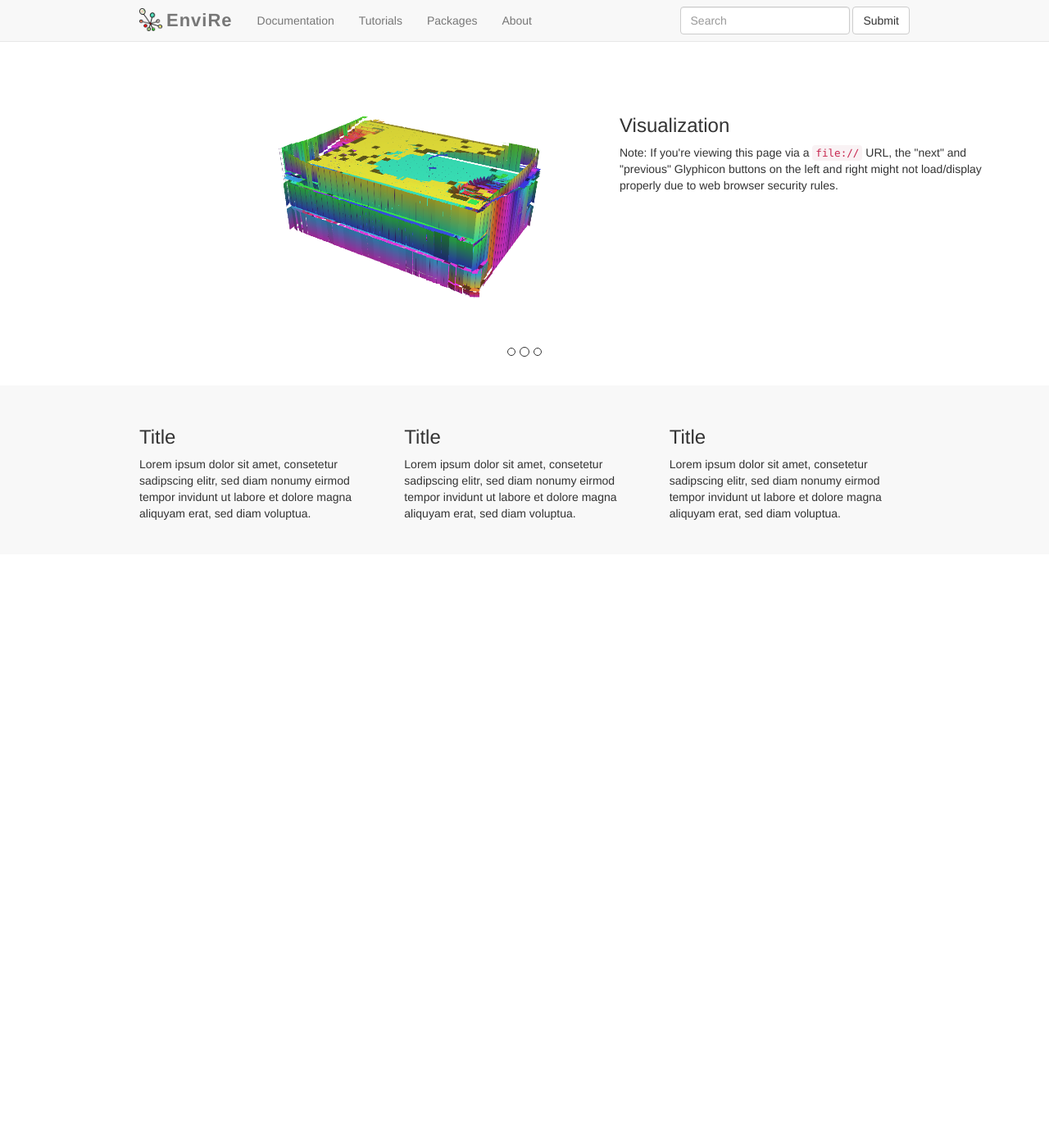
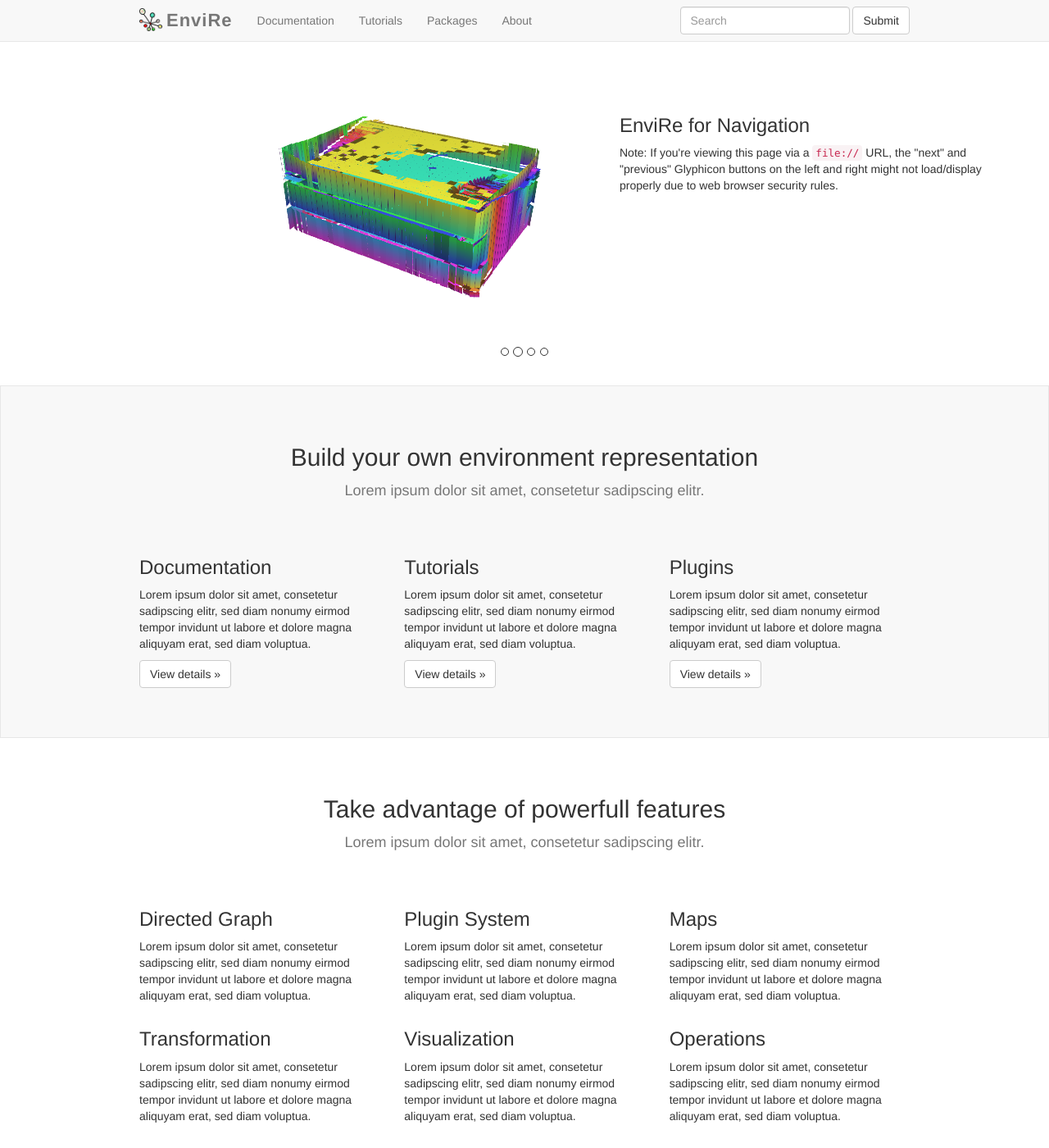
Before and after one commit to envire/envire.github.io, a Jekyll site: the page built from index.html, in a window 1280 px wide and 1400 px high. Shown: the whole window at 82% size. Built offline with Jekyll 4.4.1, drawn with Linux system fonts in a browser that asks for light colours; nearby versions of some CDN libraries; some of the changed text lies outside the part shown.

Commit message:
add teasers to home page

```diff
--- /dev/null
+++ b/_includes/footer.html
@@ -0,0 +1,5 @@
+    <footer class="footer">
+      <div class="container">
+        <p class="text-muted">Place sticky footer content here.</p>
+      </div>
+    </footer>
--- a/_layouts/default.html
+++ b/_layouts/default.html
@@ -13,6 +13,7 @@
         <!-- jQuery (necessary for Bootstrap's JavaScript plugins) -->
         <script src="https://ajax.googleapis.com/ajax/libs/jquery/1.11.3/jquery.min.js"></script>
         <!-- Include all compiled plugins (below), or include individual files as needed -->
-        <script src=""{{ "js/bootstrap.min.js" | prepend: site.baseurl }}"></script>
+        <script src="{{ "js/bootstrap.min.js" | prepend: site.baseurl }}"></script>
+
     </body>
 </html>
--- a/_layouts/home.html
+++ b/_layouts/home.html
@@ -13,7 +13,8 @@
         <ol class="carousel-indicators">
             <li data-target="#carousel-example-generic" data-slide-to="0" class=""></li>
             <li class="" data-target="#carousel-example-generic" data-slide-to="1"></li>
-            <li class="active" data-target="#carousel-example-generic" data-slide-to="2"></li>
+            <li class="" data-target="#carousel-example-generic" data-slide-to="2"></li>
+            <li class="active" data-target="#carousel-example-generic" data-slide-to="3"></li>
         </ol>
         <div class="carousel-inner" role="listbox">
             <div class="item active">
@@ -25,7 +26,7 @@
                             </div>
                             <div class="col-md-6">
                                 <h6>Lorem</h6>
-                                <h3>Envire Graph</h3>
+                                <h3>Environment Representation</h3>
                                 <p>Note: If you're viewing this page via a <code>file://</code> URL, the "next" and "previous" Glyphicon buttons on the left and right might not load/display properly due to web browser security rules.</p>
                             </div>
                         </div>
@@ -40,7 +41,7 @@
                                 <img data-holder-rendered="true" src="images/slider/garage-white.png" alt="Slider 2 MLS Map">
                             </div>
                             <div class="col-md-6">
-                                <h3>Visualization</h3>
+                                <h3>EnviRe for Navigation</h3>
                                 <p>Note: If you're viewing this page via a <code>file://</code> URL, the "next" and "previous" Glyphicon buttons on the left and right might not load/display properly due to web browser security rules.</p>
                             </div>
                         </div>
@@ -55,7 +56,22 @@
                                 <img data-holder-rendered="true" src="images/slider/garage-white.png" alt="Slider 3 MLS Map">
                             </div>
                             <div class="col-md-6">
-                                <h3>Plugins</h3>
+                                <h3>EnviRe for Mapping</h3>
+                                <p>Note: If you're viewing this page via a <code>file://</code> URL, the "next" and "previous" Glyphicon buttons on the left and right might not load/display properly due to web browser security rules.</p>
+                            </div>
+                        </div>
+                    </div>
+                </div>
+            </div>
+            <div class="item">
+                <div class="carousel-caption">
+                    <div class="container">
+                        <div class="row">
+                            <div class="col-md-6">
+                                <img data-holder-rendered="true" src="images/slider/garage-white.png" alt="Slider 3 MLS Map">
+                            </div>
+                            <div class="col-md-6">
+                                <h3>Envire for Simulation</h3>
                                 <p>Note: If you're viewing this page via a <code>file://</code> URL, the "next" and "previous" Glyphicon buttons on the left and right might not load/display properly due to web browser security rules.</p>
                             </div>
                         </div>
@@ -64,22 +80,79 @@
             </div>
         </div>
     </div>
+    <div class="block_container gray">
+        <div class="container">
+            <div class="home_header">
+                <h2>Build your own environment representation</h2>
+                <h4>Lorem ipsum dolor sit amet, consetetur sadipscing elitr.</h4>
+            </div>
+            <div class="row">
+                <div class="col-md-4">
+                    <h3>Documentation</h3>
+                    <p>Lorem ipsum dolor sit amet, consetetur sadipscing elitr, sed diam nonumy eirmod tempor invidunt ut labore et dolore magna aliquyam erat, sed diam voluptua.</p>
+                    <p><a class="btn btn-default" href="#" role="button">View details &raquo;</a></p>
+                </div>
+                <div class="col-md-4">
+                    <h3>Tutorials</h3>
+                    <p>Lorem ipsum dolor sit amet, consetetur sadipscing elitr, sed diam nonumy eirmod tempor invidunt ut labore et dolore magna aliquyam erat, sed diam voluptua.</p>
+                    <p><a class="btn btn-default" href="#" role="button">View details &raquo;</a></p>
+                </div>
+                <div class="col-md-4">
+                    <h3>Plugins</h3
+                    <p>Lorem ipsum dolor sit amet, consetetur sadipscing elitr, sed diam nonumy eirmod tempor invidunt ut labore et dolore magna aliquyam erat, sed diam voluptua.</p>
+                    <p><a class="btn btn-default" href="#" role="button">View details &raquo;</a></p>
+                </div>
+            </div>
+        </div>
+    </div>
     <div class="block_container">
         <div class="container">
+            <div class="home_header">
+                <h2>Take advantage of powerfull features</h2>
+                <h4>Lorem ipsum dolor sit amet, consetetur sadipscing elitr.</h4>
+            </div>
             <div class="row">
                 <div class="col-md-4">
-                <h3>Title</h3>
+                    <h3>Directed Graph</h3>
                     <p>Lorem ipsum dolor sit amet, consetetur sadipscing elitr, sed diam nonumy eirmod tempor invidunt ut labore et dolore magna aliquyam erat, sed diam voluptua.</p>
                 </div>
                 <div class="col-md-4">
-                <h3>Title</h3>
+                    <h3>Plugin System</h3>
                     <p>Lorem ipsum dolor sit amet, consetetur sadipscing elitr, sed diam nonumy eirmod tempor invidunt ut labore et dolore magna aliquyam erat, sed diam voluptua.</p>
                 </div>
                 <div class="col-md-4">
-                <h3>Title</h3
+                    <h3>Maps</h3>
                     <p>Lorem ipsum dolor sit amet, consetetur sadipscing elitr, sed diam nonumy eirmod tempor invidunt ut labore et dolore magna aliquyam erat, sed diam voluptua.</p>
                 </div>
-
+            </div>
+            <div class="row">
+                <div class="col-md-4">
+                    <h3>Transformation</h3>
+                    <p>Lorem ipsum dolor sit amet, consetetur sadipscing elitr, sed diam nonumy eirmod tempor invidunt ut labore et dolore magna aliquyam erat, sed diam voluptua.</p>
+                </div>
+                <div class="col-md-4">
+                    <h3>Visualization</h3>
+                    <p>Lorem ipsum dolor sit amet, consetetur sadipscing elitr, sed diam nonumy eirmod tempor invidunt ut labore et dolore magna aliquyam erat, sed diam voluptua.</p>
+                </div>
+                <div class="col-md-4">
+                    <h3>Operations</h3
+                    <p>Lorem ipsum dolor sit amet, consetetur sadipscing elitr, sed diam nonumy eirmod tempor invidunt ut labore et dolore magna aliquyam erat, sed diam voluptua.</p>
+                </div>
+            </div>
+            <div class="row">
+                <div class="col-md-4">
+                    <h3>Serialization</h3>
+                    <p>Lorem ipsum dolor sit amet, consetetur sadipscing elitr, sed diam nonumy eirmod tempor invidunt ut labore et dolore magna aliquyam erat, sed diam voluptua.</p>
+                </div>
+                <div class="col-md-4">
+                    <h3>Visualization</h3>
+                    <p>Lorem ipsum dolor sit amet, consetetur sadipscing elitr, sed diam nonumy eirmod tempor invidunt ut labore et dolore magna aliquyam erat, sed diam voluptua.</p>
+                </div>
+                <div class="col-md-4">
+                    <h3>Integration in ROCK</h3
+                    <p>Lorem ipsum dolor sit amet, consetetur sadipscing elitr, sed diam nonumy eirmod tempor invidunt ut labore et dolore magna aliquyam erat, sed diam voluptua.</p>
+                </div>
+            </div>
         </div>
     </div>
 
@@ -87,5 +160,7 @@
         <script src="https://ajax.googleapis.com/ajax/libs/jquery/1.11.3/jquery.min.js"></script>
         <!-- Include all compiled plugins (below), or include individual files as needed -->
         <script src="{{ "js/bootstrap.min.js" | prepend: site.baseurl }}"></script>
+
+
     </body>
 </html>
--- a/css/envire.css
+++ b/css/envire.css
@@ -139,10 +139,53 @@ body {
 
 .block_container
 {
-    background-color: #f8f8f8;
-    border-color: #e7e7e7;
-    border-width: 1px;
-    padding-top: 30px;
-    padding-bottom: 30px;
+    padding-top: 50px;
+    padding-bottom: 50px;
 
 }
+
+div.gray
+{
+    background-color: #f8f8f8;
+    border: 1px solid #e7e7e7;
+}
+
+.home_header h2
+{
+    text-align: center;
+    margin-bottom: 15px;
+}
+
+.home_header h4
+{
+    text-align: center;
+    color: #777;
+}
+
+.home_header
+{
+    margin-bottom: 50px;
+}
+
+body {
+  /* Margin bottom by footer height */
+  margin-bottom: 60px;
+}
+
+.footer {
+  position: absolute;
+  bottom: 0;
+  width: 100%;
+  /* Set the fixed height of the footer here */
+  height: 60px;
+  background-color: #f5f5f5;
+  border: 1px solid #e7e7e7;
+  padding-top: 15px;
+  padding-bottom: 15px;
+  clear: both;
+}
+
+.footer > .container {
+  padding-right: 15px;
+  padding-left: 15px;
+}
```
Lines whose indentation alone changed are shown as unchanged.
